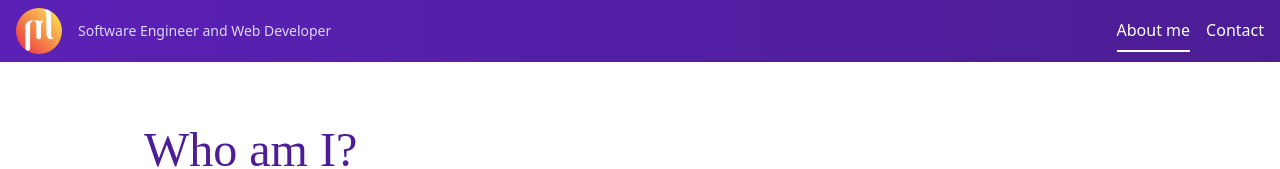
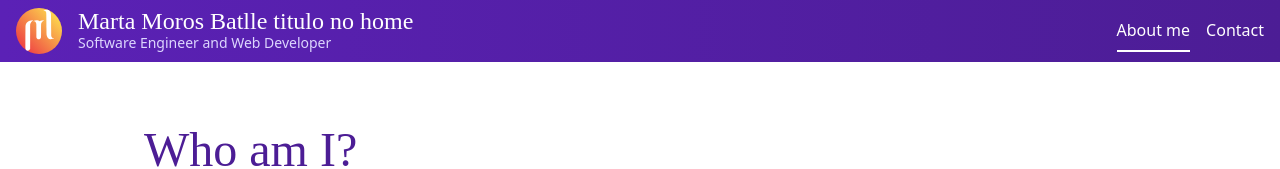
Before and after one commit to Myddna/personal-portfolio, a Next.js app: page /about in a window 1280 px wide. Shown: the top 169 px of the page. Built offline with nearby package versions, Linux system fonts and the light colour scheme; no server answers; a web font is replaced by a local one.

Commit message:
Debugging current route

```diff
--- a/components/structure/Navigation.tsx
+++ b/components/structure/Navigation.tsx
@@ -25,17 +25,15 @@ const Navigation: FunctionComponent = () => {
                 height={46}
               />
               <div className="flex flex-col">
-                {/**
                 {router.asPath === "/" ? (
                   <h1 className="text-white font-medium font-title text-2xl my-0 leading-none">
-                    {myName}
+                    {myName} titulo home
                   </h1>
                 ) : (
                   <div className="text-white font-medium font-title text-2xl my-0 leading-none">
-                    {myName}
+                    {myName} titulo no home
                   </div>
                 )}
-                */}
                 {/**
                 <div className="text-white font-medium font-title text-2xl my-0 leading-none">
                   {myName}
```
